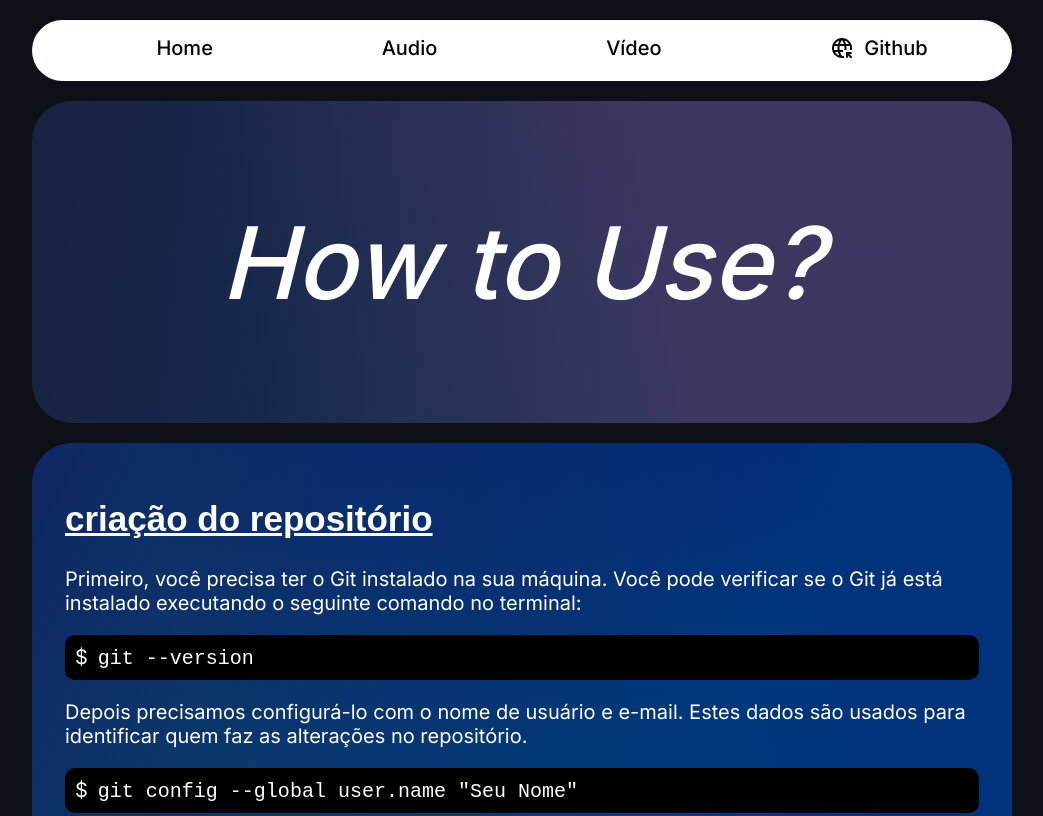
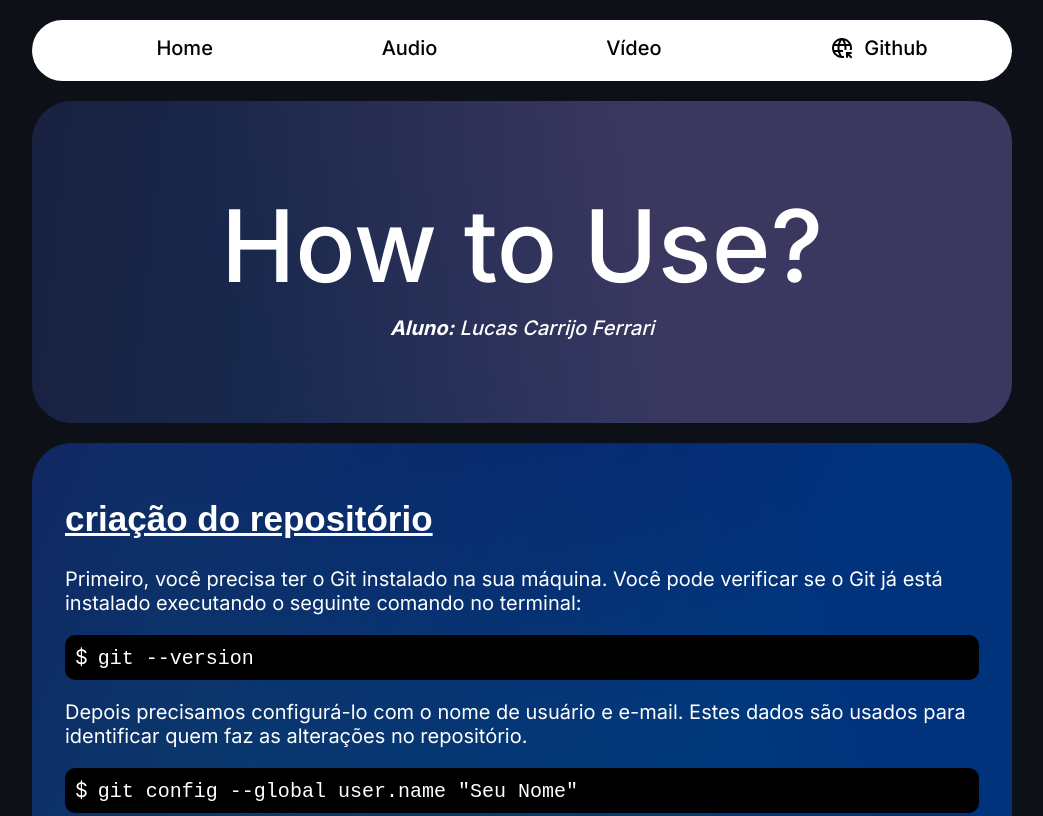
Before and after one commit to LucasWithBoots/icc-projeto-pratico, a plain HTML site: page index.html in a window 1280 px wide. Shown: the top 816 px of the page, without its empty margins (118-1161 px from the left). Drawn offline with nearby package versions, Linux system fonts and the light colour scheme.

Commit message:
adicição de nome

```diff
--- a/index.html
+++ b/index.html
@@ -24,7 +24,8 @@
   </div>
 
   <header>
-    <p><i>How to Use?</i></p>
+    <p>How to Use?</p>
+    <p class="identificacao"><i><b>Aluno:</b> Lucas Carrijo Ferrari</i></p>
   </header>
 
   <div class="bloco0">
--- a/sass/main.scss
+++ b/sass/main.scss
@@ -53,6 +53,7 @@ body {
 
 header {
   display: flex;
+  flex-direction: column;
   height: 200px;
   padding: 61px 90px;
   justify-content: center;
@@ -67,9 +68,17 @@ header {
 
   p {
     color: #FFF;
+    margin: 0;
     text-align: center;
     font-family: Inter;
     font-size: 100px;
+    font-style: normal;
+    font-weight: 500;
+    line-height: normal;
+  }
+
+  .identificacao {
+    font-size: 20px;
     font-style: normal;
     font-weight: 500;
     line-height: normal;
```
Also changed, not shown: sass/main.css, 1 other file.
